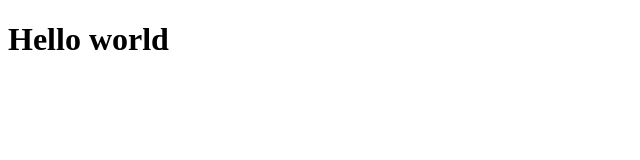
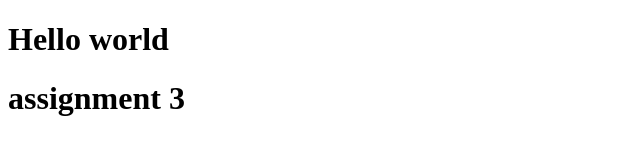
Before and after one commit to souravbsk/bootstrap-tailwind-assignment, a plain HTML site: page index.html in a window 1280 px wide. Shown: the whole page, without its empty margins (0-640 px from the left). Drawn offline with Linux system fonts and the light colour scheme.

Commit message:
assignment -3 structure

```diff
--- a/css/index.html
+++ b/index.html
@@ -8,5 +8,6 @@
 </head>
 <body>
     <h1>Hello world</h1>
+    <h1>assignment 3</h1>
 </body>
 </html>
```
